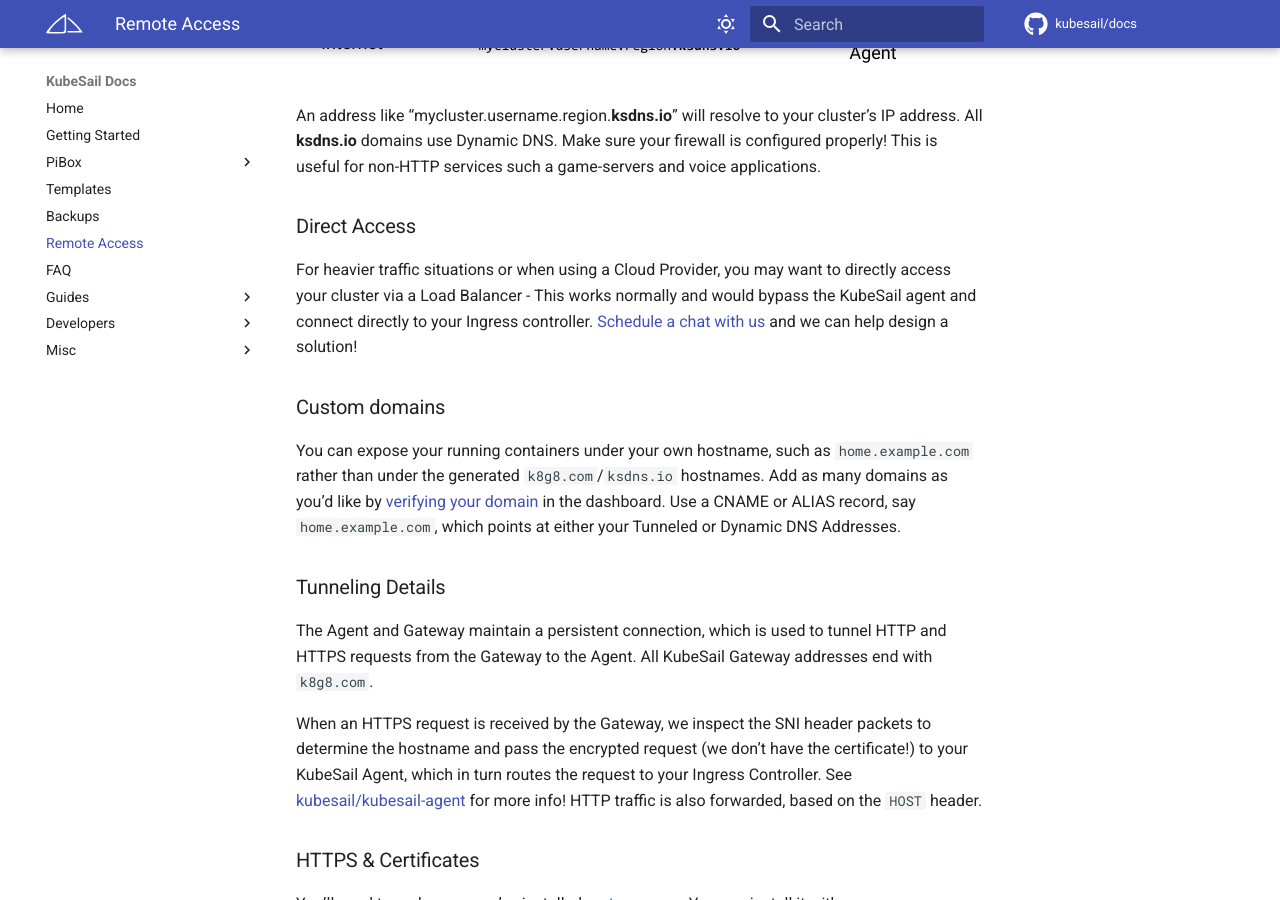
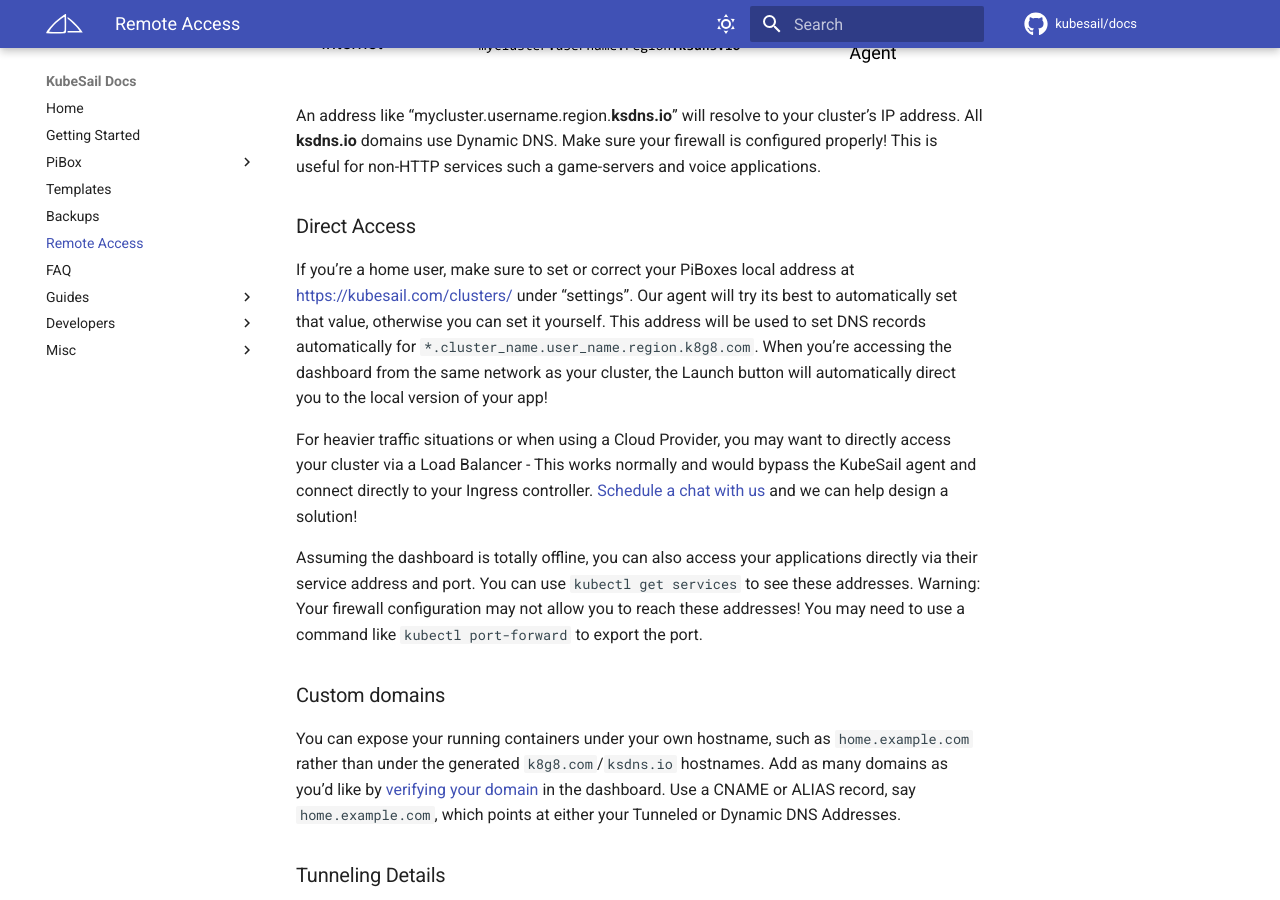
Before and after one commit to kubesail/kubesail-docs, an MkDocs documentation site: the page built from docs/tunneling.md, in a window 1280 px wide and 900 px high, scrolled down 857 px. Built offline with MkDocs 1.6.1 and Material for MkDocs 9.7.7, drawn with Linux system fonts in a browser that asks for light colours; comment, search, counter and statistics services are not loaded.

Commit message:
Update tunneling.md
add docs about LOCAL_CLUSTER_ADDRESS

```diff
--- a/docs/tunneling.md
+++ b/docs/tunneling.md
@@ -20,7 +20,11 @@
 
 ### Direct Access
 
+If you're a home user, make sure to set or correct your PiBoxes local address at https://kubesail.com/clusters/ under "settings". Our agent will try its best to automatically set that value, otherwise you can set it yourself. This address will be used to set DNS records automatically for `*.cluster_name.user_name.region.k8g8.com`. When you're accessing the dashboard from the same network as your cluster, the Launch button will automatically direct you to the local version of your app!
+
 For heavier traffic situations or when using a Cloud Provider, you may want to directly access your cluster via a Load Balancer - This works normally and would bypass the KubeSail agent and connect directly to your Ingress controller. [Schedule a chat with us](https://calendly.com/kubesail/15min) and we can help design a solution!
+
+Assuming the dashboard is totally offline, you can also access your applications directly via their service address and port. You can use `kubectl get services` to see these addresses. Warning: Your firewall configuration may not allow you to reach these addresses! You may need to use a command like `kubectl port-forward` to export the port.
 
 ### Custom domains
 
```
